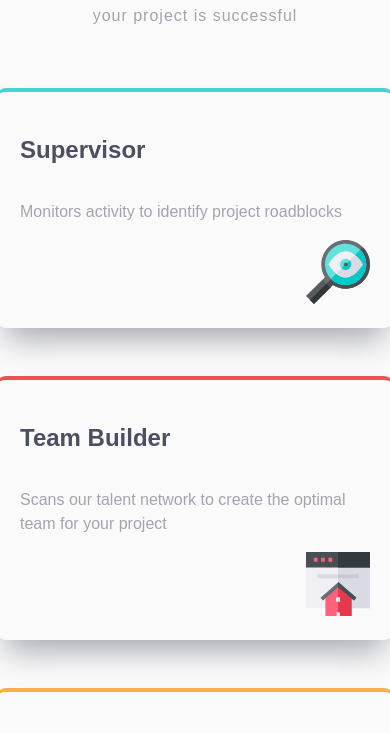
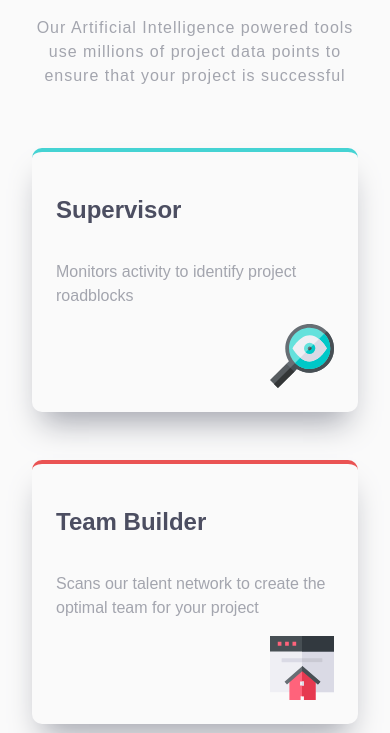
Before and after one commit to kephalosk/four-card-feature-section, a plain HTML site: page index.html in a window 390 px wide. Shown: the part 269-1002 px from the top of the page. Drawn offline with Linux system fonts and the light colour scheme; a web font is replaced by a local one.

Commit message:
add mobile design

```diff
--- a/index.html
+++ b/index.html
@@ -88,6 +88,10 @@
                 border-top: 4px solid hsl(212, 86%, 64%);
             }
 
+            * {
+                box-sizing: border-box
+            }
+
             body {
                 align-items: center;
                 background-color: hsl(0, 0%, 98%);
@@ -96,6 +100,7 @@
                 flex-direction: column;
                 font-family: Poppins,sans-serif;
                 justify-content: center;
+                margin: 0 32px;
             }
 
             h1 {
```
